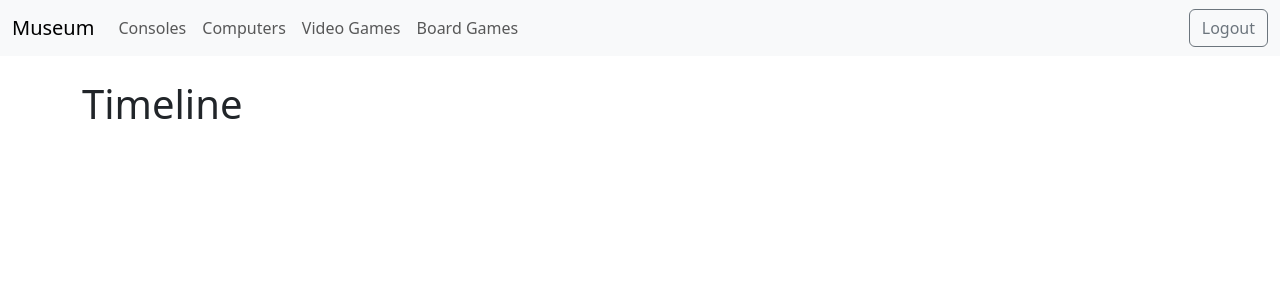
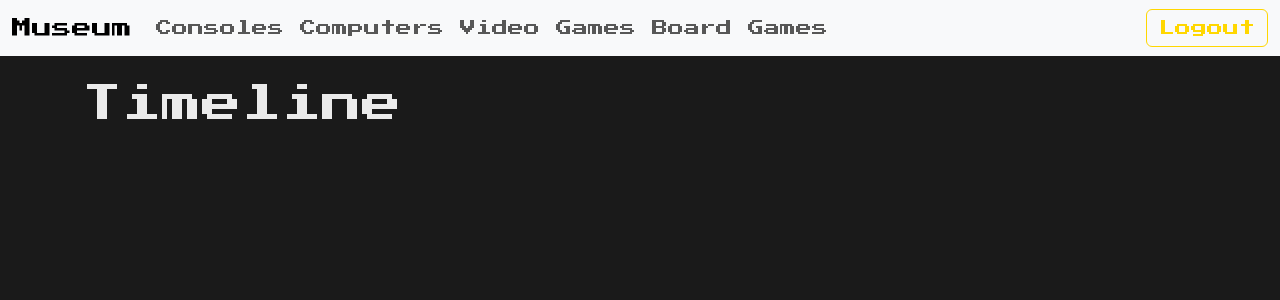
Before and after one commit to danimap27/20thCenturyVideoGames, a Django app: page /timeline/consoles/ in a window 1280 px wide. Shown: the top 300 px of the page. Run offline with Django 5.2, Linux system fonts and the light colour scheme; the visitor is signed in with stand-in values (Sample User, id 1); data that the repository does not hold is empty; some libraries are stand-ins or nearby versions.

Commit message:
Make catalog publicly accessible and add retro style

```diff
--- a/catalog/views.py
+++ b/catalog/views.py
@@ -8,18 +8,18 @@ from .forms import ConsoleForm, ComputerForm, VideoGameForm, BoardGameForm
 from .filters import ConsoleFilter, ComputerFilter, VideoGameFilter, BoardGameFilter
 
 
-class IndexView(LoginRequiredMixin, generic.TemplateView):
+class IndexView(generic.TemplateView):
     template_name = "catalog/index.html"
 
 
-class ConsoleListView(LoginRequiredMixin, FilterView):
+class ConsoleListView(FilterView):
     model = Console
     paginate_by = 10
     filterset_class = ConsoleFilter
     template_name = "catalog/console_list.html"
 
 
-class ConsoleDetailView(LoginRequiredMixin, generic.DetailView):
+class ConsoleDetailView(generic.DetailView):
     model = Console
     template_name = "catalog/console_detail.html"
 
@@ -44,14 +44,14 @@ class ConsoleDeleteView(LoginRequiredMixin, generic.DeleteView):
     success_url = reverse_lazy("catalog:console_list")
 
 
-class ComputerListView(LoginRequiredMixin, FilterView):
+class ComputerListView(FilterView):
     model = Computer
     paginate_by = 10
     filterset_class = ComputerFilter
     template_name = "catalog/computer_list.html"
 
 
-class ComputerDetailView(LoginRequiredMixin, generic.DetailView):
+class ComputerDetailView(generic.DetailView):
     model = Computer
     template_name = "catalog/computer_detail.html"
 
@@ -76,14 +76,14 @@ class ComputerDeleteView(LoginRequiredMixin, generic.DeleteView):
     success_url = reverse_lazy("catalog:computer_list")
 
 
-class VideoGameListView(LoginRequiredMixin, FilterView):
+class VideoGameListView(FilterView):
     model = VideoGame
     paginate_by = 10
     filterset_class = VideoGameFilter
     template_name = "catalog/videogame_list.html"
 
 
-class VideoGameDetailView(LoginRequiredMixin, generic.DetailView):
+class VideoGameDetailView(generic.DetailView):
     model = VideoGame
     template_name = "catalog/videogame_detail.html"
 
@@ -108,14 +108,14 @@ class VideoGameDeleteView(LoginRequiredMixin, generic.DeleteView):
     success_url = reverse_lazy("catalog:videogame_list")
 
 
-class BoardGameListView(LoginRequiredMixin, FilterView):
+class BoardGameListView(FilterView):
     model = BoardGame
     paginate_by = 10
     filterset_class = BoardGameFilter
     template_name = "catalog/boardgame_list.html"
 
 
-class BoardGameDetailView(LoginRequiredMixin, generic.DetailView):
+class BoardGameDetailView(generic.DetailView):
     model = BoardGame
     template_name = "catalog/boardgame_detail.html"
 
@@ -140,28 +140,28 @@ class BoardGameDeleteView(LoginRequiredMixin, generic.DeleteView):
     success_url = reverse_lazy("catalog:boardgame_list")
 
 
-class ConsoleTimelineView(LoginRequiredMixin, generic.ListView):
+class ConsoleTimelineView(generic.ListView):
     model = Console
     template_name = "catalog/timeline.html"
     paginate_by = 20
     ordering = ["release_year"]
 
 
-class ComputerTimelineView(LoginRequiredMixin, generic.ListView):
+class ComputerTimelineView(generic.ListView):
     model = Computer
     template_name = "catalog/timeline.html"
     paginate_by = 20
     ordering = ["release_year"]
 
 
-class VideoGameTimelineView(LoginRequiredMixin, generic.ListView):
+class VideoGameTimelineView(generic.ListView):
     model = VideoGame
     template_name = "catalog/timeline.html"
     paginate_by = 20
     ordering = ["release_year"]
 
 
-class BoardGameTimelineView(LoginRequiredMixin, generic.ListView):
+class BoardGameTimelineView(generic.ListView):
     model = BoardGame
     template_name = "catalog/timeline.html"
     paginate_by = 20
--- /dev/null
+++ b/static/css/retro.css
@@ -0,0 +1,49 @@
+body {
+    font-family: 'Press Start 2P', monospace;
+    background-color: #1a1a1a;
+    color: #eaeaea;
+}
+
+.navbar-brand,
+.nav-link,
+h1, h2, h3, h4, h5, h6 {
+    font-family: 'Press Start 2P', monospace;
+}
+
+a {
+    color: #ffd700;
+}
+
+a:hover, a:focus {
+    color: #ffea70;
+}
+
+.btn-primary,
+.btn-outline-primary {
+    background-color: #008080;
+    border-color: #008080;
+}
+
+.btn-primary:hover,
+.btn-outline-primary:hover {
+    background-color: #00a0a0;
+    border-color: #00a0a0;
+}
+
+.btn-outline-secondary {
+    border-color: #ffd700;
+    color: #ffd700;
+}
+
+.btn-outline-secondary:hover {
+    background-color: #ffd700;
+    color: #1a1a1a;
+}
+
+.table-striped > tbody > tr:nth-of-type(odd) {
+    background-color: #2a2a2a;
+}
+
+.table-striped > tbody > tr:nth-of-type(even) {
+    background-color: #1f1f1f;
+}
--- a/templates/base.html
+++ b/templates/base.html
@@ -4,10 +4,15 @@
     <meta charset="UTF-8">
     <meta name="viewport" content="width=device-width, initial-scale=1">
     <title>{% block title %}Century Video Games{% endblock %}</title>
+    {% load static %}
+    <link rel="preconnect" href="https://fonts.googleapis.com">
+    <link rel="preconnect" href="https://fonts.gstatic.com" crossorigin>
+    <link href="https://fonts.googleapis.com/css2?family=Press+Start+2P&display=swap" rel="stylesheet">
     <link rel="stylesheet" href="https://cdn.jsdelivr.net/npm/bootstrap@5.3.3/dist/css/bootstrap.min.css">
+    <link rel="stylesheet" href="{% static 'css/retro.css' %}">
 </head>
 <body>
-<nav class="navbar navbar-expand-lg navbar-light bg-light mb-4">
+<nav class="navbar navbar-expand-lg navbar-light bg-light mb-4" role="navigation">
     <div class="container-fluid">
         <a class="navbar-brand" href="{% url 'catalog:index' %}">Museum</a>
         <div class="collapse navbar-collapse">
@@ -18,9 +23,9 @@
                 <li class="nav-item"><a class="nav-link" href="{% url 'catalog:boardgame_list' %}">Board Games</a></li>
             </ul>
             {% if user.is_authenticated %}
-            <a class="btn btn-outline-secondary" href="{% url 'logout' %}">Logout</a>
+            <a class="btn btn-outline-secondary" href="{% url 'logout' %}" aria-label="Logout">Logout</a>
             {% else %}
-            <a class="btn btn-outline-primary" href="{% url 'login' %}">Login</a>
+            <a class="btn btn-outline-primary" href="{% url 'login' %}" aria-label="Login">Login</a>
             {% endif %}
         </div>
     </div>
--- a/templates/catalog/timeline.html
+++ b/templates/catalog/timeline.html
@@ -6,7 +6,7 @@
   {% for obj in object_list %}
   <li class="list-group-item">
     {% with photo=obj.photos.first %}
-        {% if photo %}{% thumbnail photo.image "150x100" crop="center" as im %}<img src="{{ im.url }}" class="me-2" />{% endthumbnail %}{% endif %}
+        {% if photo %}{% thumbnail photo.image "150x100" crop="center" as im %}<img src="{{ im.url }}" class="me-2" alt="{{ photo.caption }}" />{% endthumbnail %}{% endif %}
     {% endwith %}
     <a href="{{ obj.get_absolute_url }}">{{ obj.name }} ({{ obj.release_year }})</a>
   </li>
```
